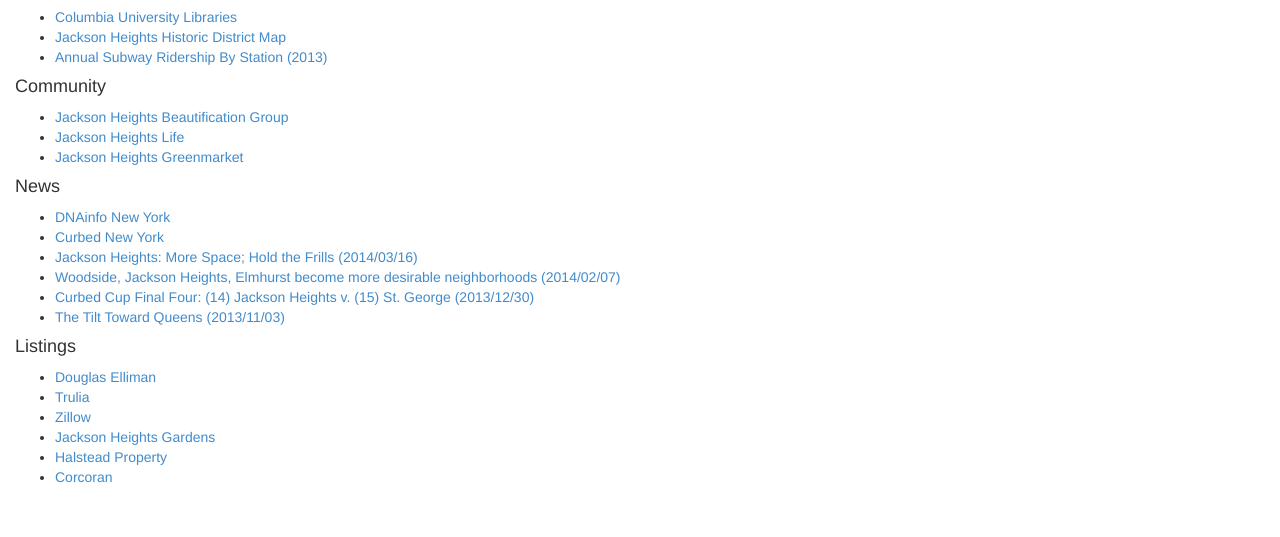
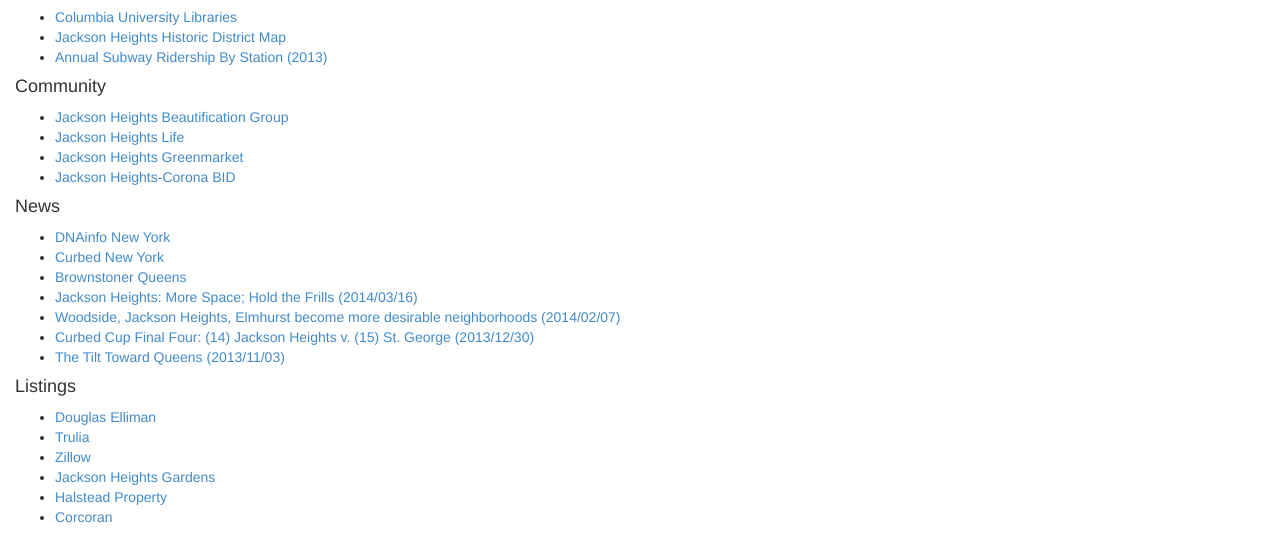
Before and after one commit to naush/JacksonHeights, a plain HTML site: page index.html in a window 1280 px wide. Shown: the part 557-1094 px from the top of the page. Before the commit the page ends 1054 px from the top, so only its background shows below. Drawn offline with Linux system fonts and the light colour scheme.

Commit message:
Add BID And Brownstoner links

```diff
--- a/index.html
+++ b/index.html
@@ -25,12 +25,14 @@
         <li><a href="http://www.jhbg.org" target="_blank">Jackson Heights Beautification Group</a></li>
         <li><a href="http://www.jacksonheightslife.com" target="_blank">Jackson Heights Life</a></li>
         <li><a href="http://www.grownyc.org/greenmarket/queens/jackson-heights" target="_blank">Jackson Heights Greenmarket</a>
+        <li><a href="http://jhcoronabid.org/" target="_blank">Jackson Heights-Corona BID</a></li>
       </ul>
 
       <h4>News</h4>
       <ul>
         <li><a href="http://www.dnainfo.com/new-york/queens/jackson-heights-elmhurst" target="_blank">DNAinfo New York</a></li>
         <li><a href="http://ny.curbed.com/tags/jackson-heights" target="_blank">Curbed New York</a></li>
+        <li><a href="http://queens.brownstoner.com/category/locations/jackson-heights/" target="_blank">Brownstoner Queens</a></li>
         <li><a href="http://www.nytimes.com/2014/03/16/realestate/in-jackson-heights-more-space-hold-the-frills.html?_r=0" target="_blank">Jackson Heights: More Space; Hold the Frills (2014/03/16)</a></li>
         <li><a href="http://www.nydailynews.com/new-york/queens/woodside-jackson-heights-hot-neighborhoods-article-1.1605982" target="_blank">Woodside, Jackson Heights, Elmhurst become more desirable neighborhoods (2014/02/07)</a></li>
         <li><a href="http://ny.curbed.com/archives/2013/12/30/curbed_cup_final_four_14_jackson_heights_v_15_st_george.php" target="_blank">Curbed Cup Final Four: (14) Jackson Heights v. (15) St. George (2013/12/30)</a></li>
```
